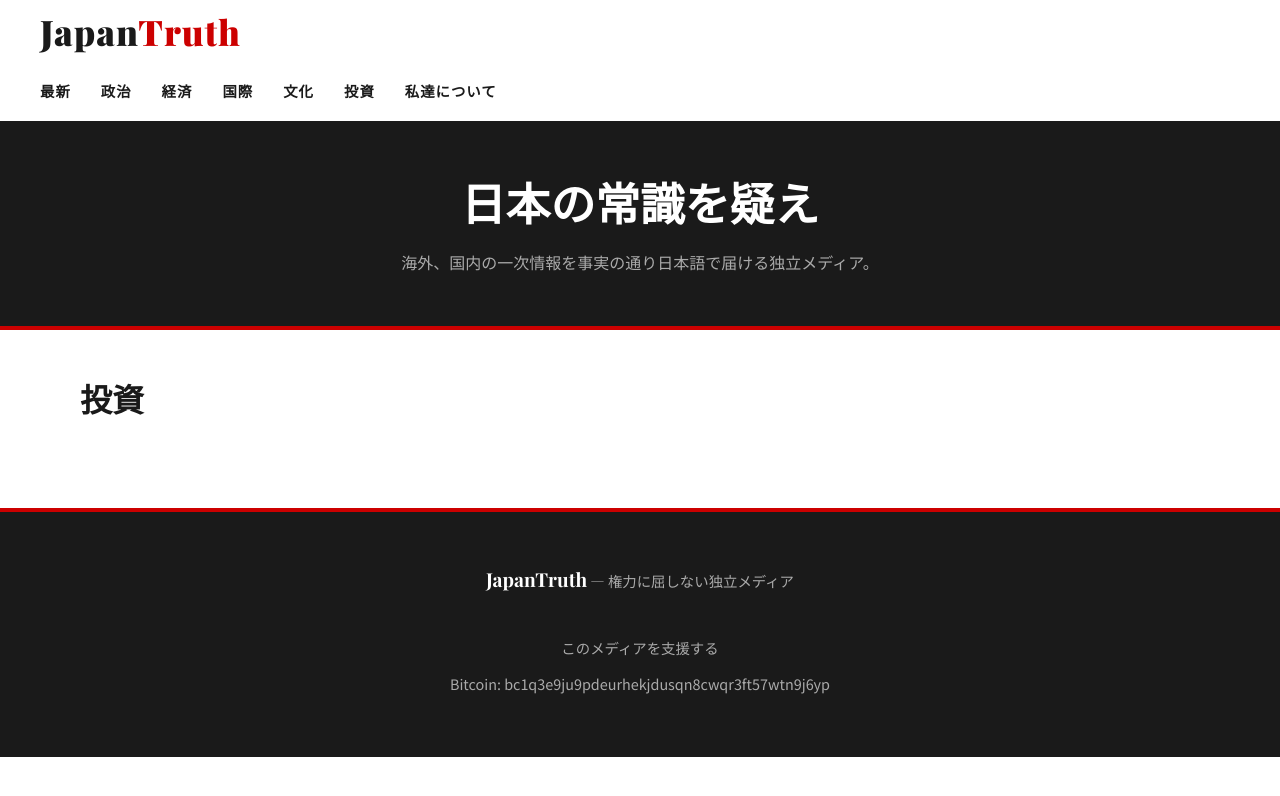
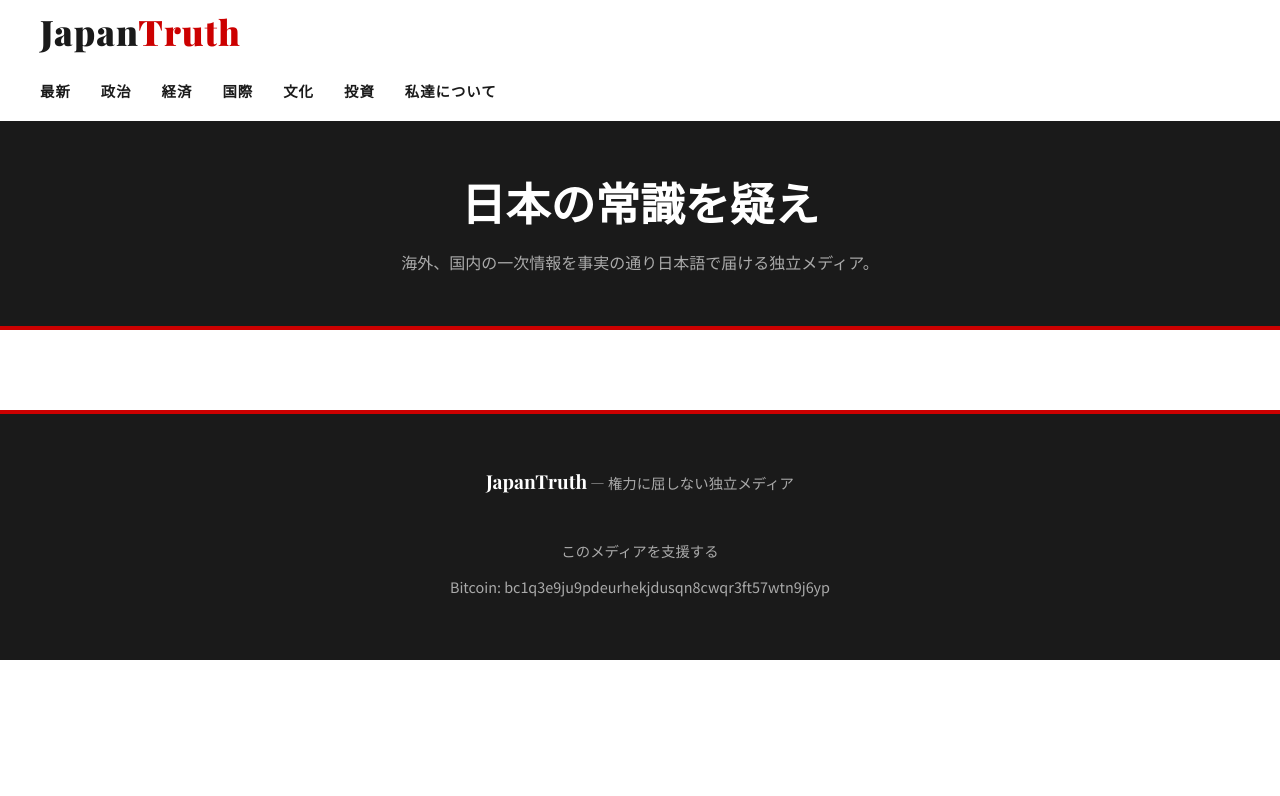
Before and after one commit to JapanTruth/japantruth.github.io, a Jekyll site: the page built from categories/investment.md, in a window 1280 px wide. Shown: the top 796 px of the page. Built offline with Jekyll 4.4.1, drawn with Linux system fonts in a browser that asks for light colours.

Commit message:
Update investment.md

```diff
--- a/categories/investment.md
+++ b/categories/investment.md
@@ -4,7 +4,7 @@ title: 投資
 permalink: /categories/investment/
 ---
 
-<h1>投資</h1>
+<h1></h1>
 
 {% for post in site.categories.investment %}
   <div>
```
